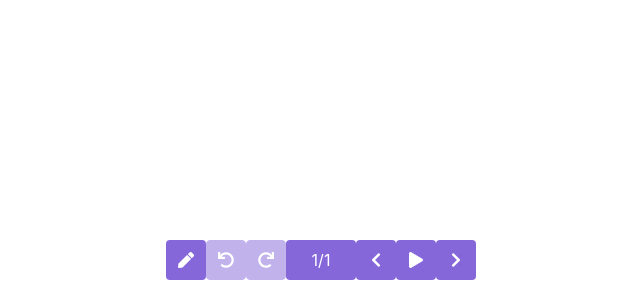
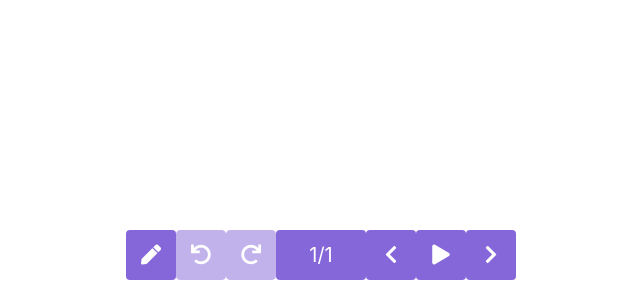
Before and after one commit to mkizka/paratsuku, a Vue app: page / in a window 1280 px wide. Shown: the part 500-800 px from the top of the page, without its empty margins (319-959 px from the left). Built offline with nearby package versions, Linux system fonts and the light colour scheme.

Commit message:
ボタンサイズ調整

```diff
--- a/src/components/BottomMenu.vue
+++ b/src/components/BottomMenu.vue
@@ -1,26 +1,30 @@
 <template>
   <div id="BottomMenu" ref="menu" v-show="!isHidden">
-    <b-button type="is-primary" @click="pen.toggle()">
+    <b-button type="is-primary" size="is-medium" @click="pen.toggle()">
       <b-icon pack="fas" icon="pen" v-if="pen.type === 'source-over'"></b-icon>
       <b-icon pack="fas" icon="eraser" v-else></b-icon>
     </b-button>
-    <b-button type="is-primary" @click="note.currentPage.undo()"
+    <b-button type="is-primary" size="is-medium" @click="note.currentPage.undo()"
               :disabled="note.currentPage.lines.length === 0 || note.isPlaying">
       <b-icon pack="fas" icon="undo"></b-icon>
     </b-button>
-    <b-button type="is-primary" @click="note.currentPage.redo()"
+    <b-button type="is-primary" size="is-medium" @click="note.currentPage.redo()"
               :disabled="note.currentPage.redoableLines.length === 0 || note.isPlaying">
       <b-icon pack="fas" icon="redo"></b-icon>
     </b-button>
-    <b-button type="is-primary" style="width: 70px">{{ note.pageStateDisplay }}</b-button>
-    <b-button type="is-primary" @click="note.backPage()" :disabled="note.isPlaying">
+    <b-button type="is-primary" size="is-medium" style="width: 90px">
+      {{ note.pageStateDisplay }}
+    </b-button>
+    <b-button type="is-primary" size="is-medium" @click="note.backPage()"
+              :disabled="note.isPlaying">
       <b-icon pack="fas" icon="chevron-left"></b-icon>
     </b-button>
-    <b-button type="is-primary" @click="note.play()">
+    <b-button type="is-primary" size="is-medium" @click="note.play()">
       <b-icon pack="fas" icon="stop" v-if="note.isPlaying"></b-icon>
       <b-icon pack="fas" icon="play" v-else></b-icon>
     </b-button>
-    <b-button type="is-primary" @click="note.pushPage()" :disabled="note.isPlaying">
+    <b-button type="is-primary" size="is-medium" @click="note.pushPage()"
+              :disabled="note.isPlaying">
       <b-icon pack="fas" icon="chevron-right"></b-icon>
     </b-button>
   </div>
```
